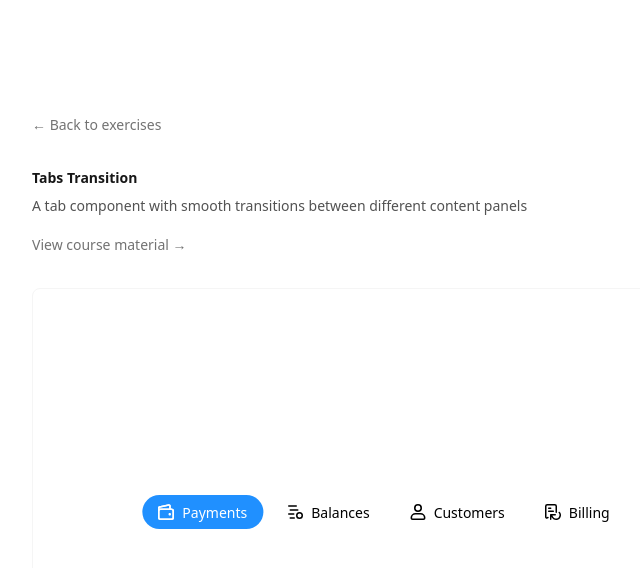
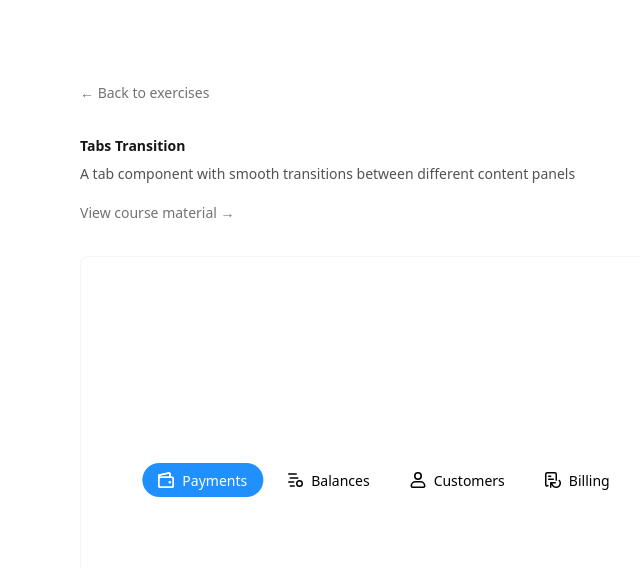
Before and after one commit to gewoonseba/animations-dev, a Next.js app: page /exercises/tabs-transition in a window 1280 px wide. Shown: the top 568 px of the page, without its empty margins (256-896 px from the left). Built offline with nearby package versions, Linux system fonts and the light colour scheme.

Commit message:
Fix max widht for body

```diff
--- a/app/exercises/layout.tsx
+++ b/app/exercises/layout.tsx
@@ -6,7 +6,7 @@ interface ExerciseLayoutProps {
 
 export default function ExerciseLayout({ children }: ExerciseLayoutProps) {
   return (
-    <div className="mx-auto max-w-3xl p-8">
+    <>
       <Link
         className="text-neutral-500 text-sm no-underline hover:text-neutral-800"
         href="/"
@@ -15,6 +15,6 @@ export default function ExerciseLayout({ children }: ExerciseLayoutProps) {
       </Link>
 
       {children}
-    </div>
+    </>
   );
 }
--- a/app/globals.css
+++ b/app/globals.css
@@ -2,7 +2,6 @@
 
 html,
 body {
-  max-width: 100vw;
   overflow-x: hidden;
 }
 
--- a/app/layout.tsx
+++ b/app/layout.tsx
@@ -20,7 +20,7 @@ export default function RootLayout({
   return (
     <html lang="en">
       <body
-        className={`${inter.variable} max-w-screen-lg px-4 py-20 font-inter font-medium md:p-20`}
+        className={`${inter.variable} mx-auto max-w-3xl p-8 py-20 font-inter font-medium md:p-20`}
       >
         {children}
       </body>
```
